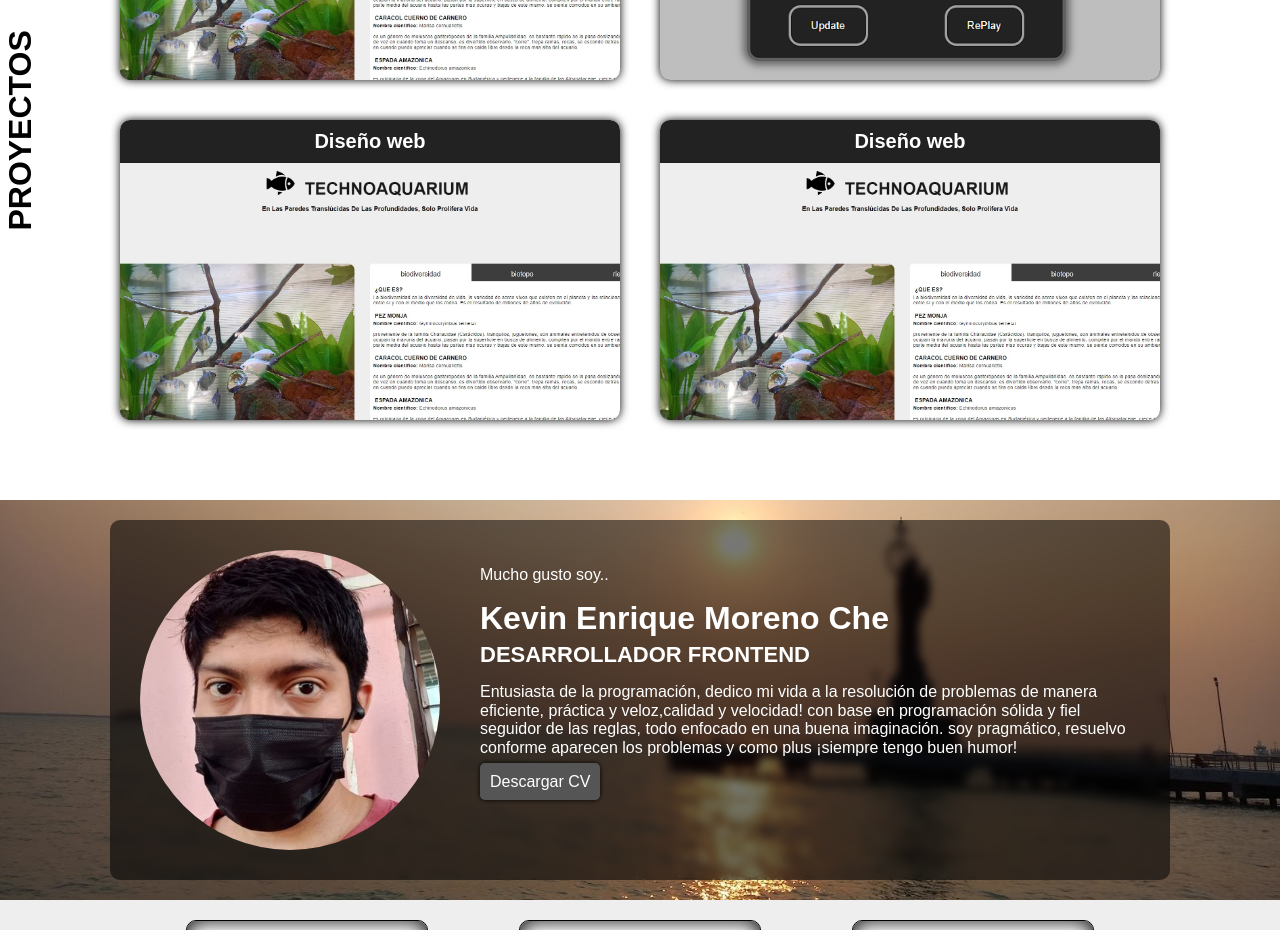
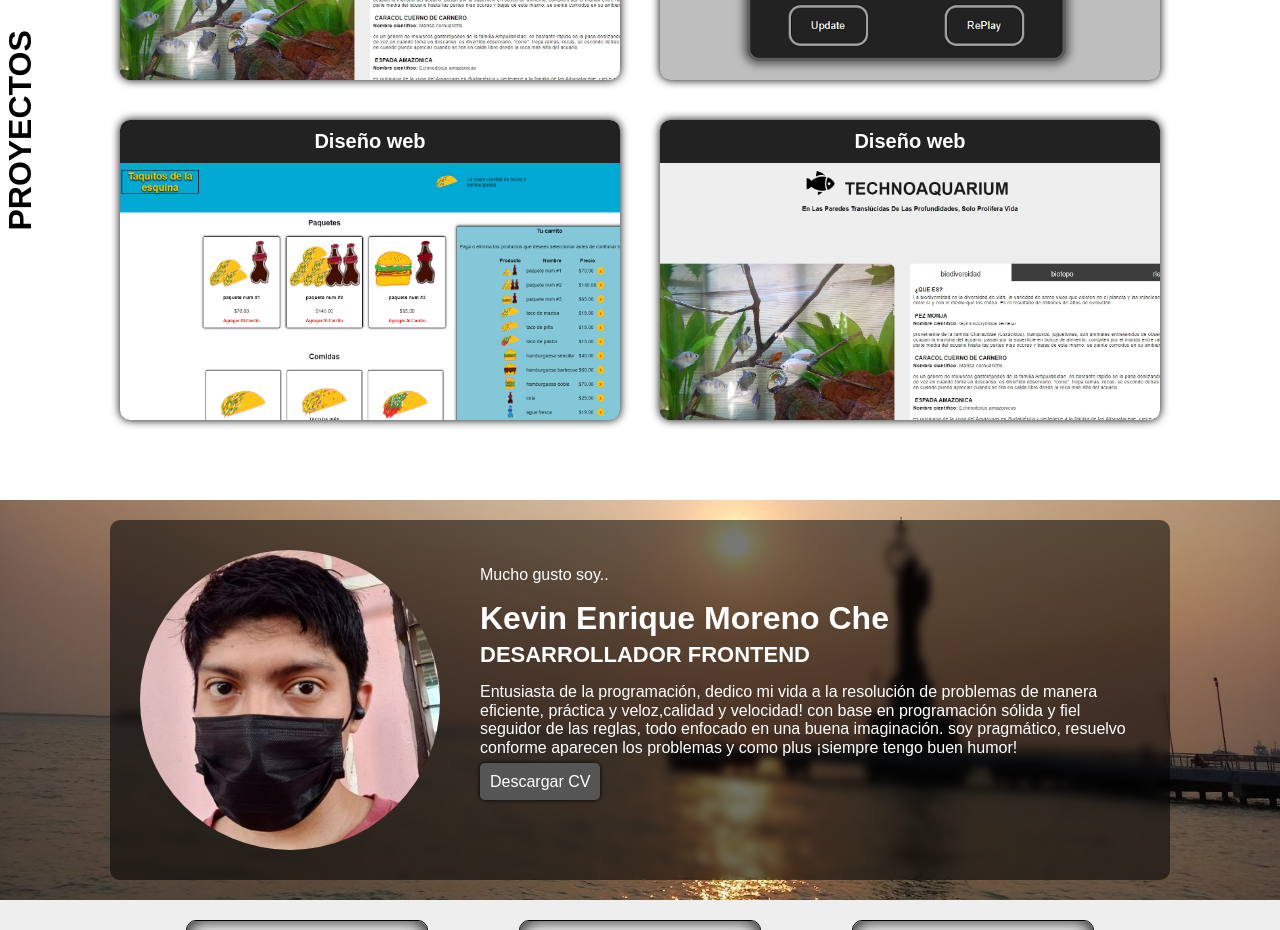
Before and after one commit to KevinMorenoChe/portafolio2.0, a plain HTML site: page index.html in a window 1280 px wide. Shown: the part 1100-2030 px from the top of the page. Drawn offline with Linux system fonts and the light colour scheme.

Commit message:
proyecto numero 3 commit

```diff
--- a/index.html
+++ b/index.html
@@ -109,17 +109,17 @@
 
                             <h3 class="carditem__title">Diseño web</h3>
 
-                            <img class="carditem__img" src="img/proyect1.jpg" alt="imagen web">
+                            <img class="carditem__img" src="img/proyecto3.png" alt="imagen web">
 
                         </div>
 
 
                         <div class="carditem__back">
 
-                            <h3 class="carditem__title">Diseño web</h3>
+                            <h3 class="carditem__title">Tecnologias usadas: HTML CSS JAVASCRIPT</h3>
 
-                            <p class="carditem__text">Lorem ipsum dolor sit amet consectetur adipisicing elit. Non nisi aperiam vitae incidunt odit earum? Reiciendis, repudiandae laborum ab eius nam enim atque facere, explicabo optio odit alias quibusdam voluptatem.</p>
-                            <a class="carditem__link" href="https://technoaquarium.000webhostapp.com/" target="_blank">Technoaquarium</a>
+                            <p class="carditem__text">Pagina web de una tienda online para celular</p>
+                            <a class="carditem__link" href="https://kevinmorenoche.github.io/tacosyhamburguesas/" target="_blank">Tiendita de la esquina</a>
 
                         </div>
 
```
Also changed, not shown: img/proyecto3.png (added).
